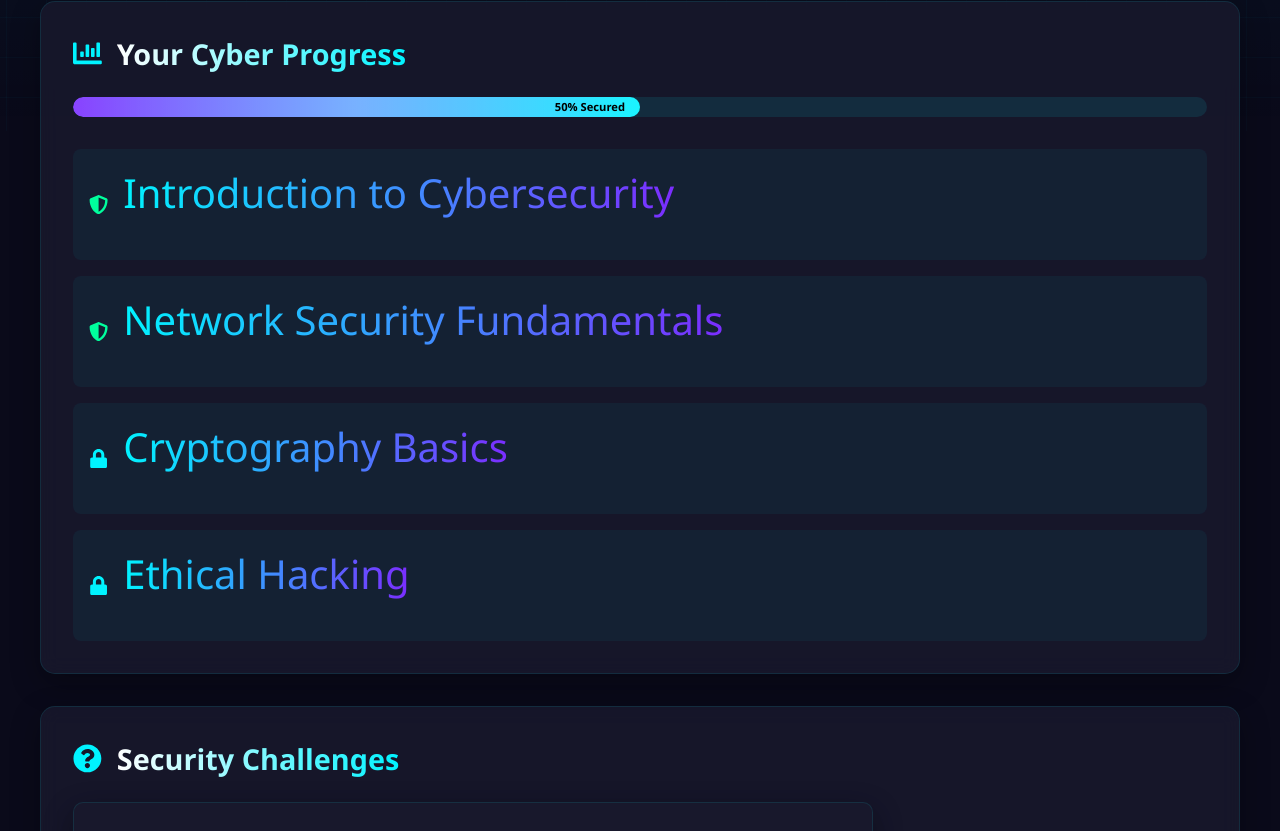
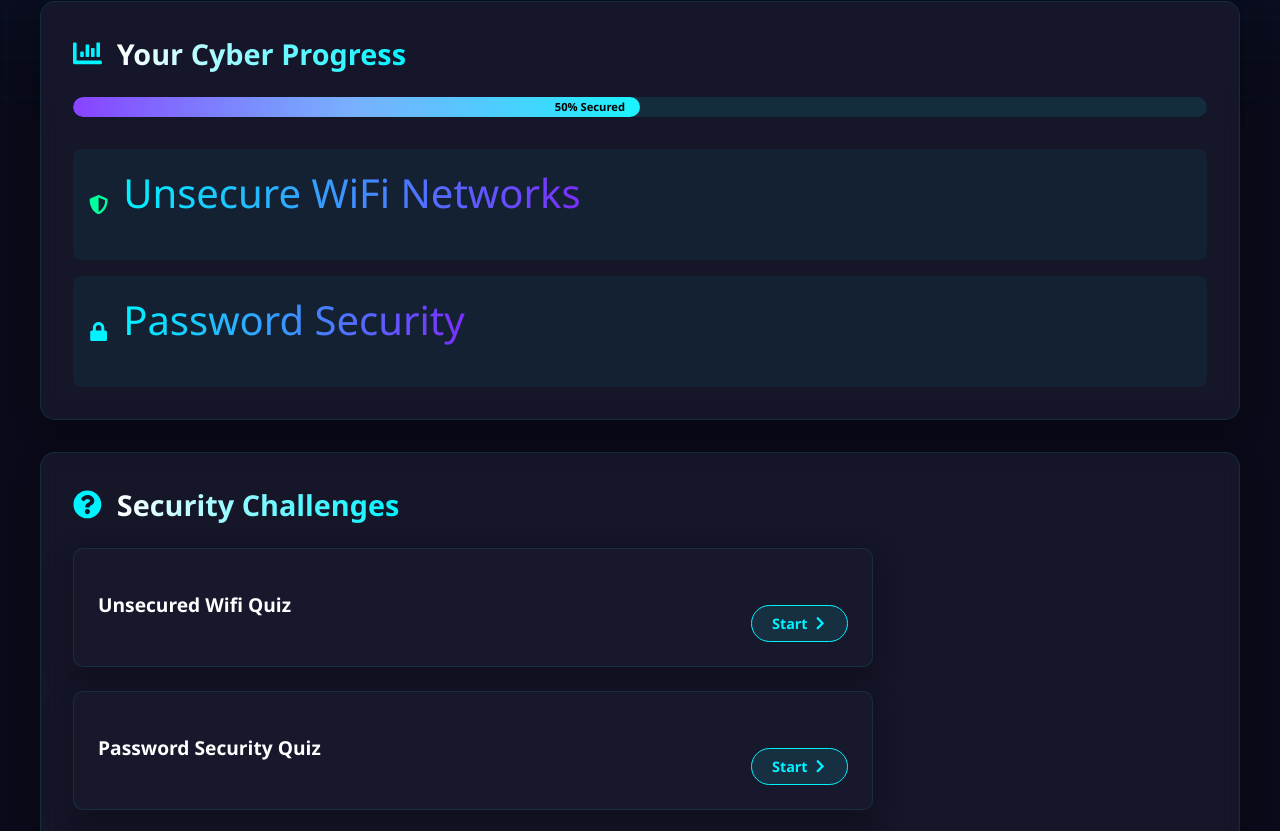
Before and after one commit to teolentu1/scenarios2, a React (Create React App) app: page / in a window 1280 px wide. Shown: the part 669-1500 px from the top of the page. Built offline with nearby package versions, Linux system fonts and the light colour scheme.

Commit message:
renamed modules on home

```diff
--- a/src/pages/Home.js
+++ b/src/pages/Home.js
@@ -6,10 +6,8 @@
 import { FaLock, FaShieldAlt, FaChartBar, FaQuestionCircle, FaChevronRight } from "react-icons/fa";
 
 const tempModules = [
-  { id: 1, title: "Introduction to Cybersecurity", completed: true },
-  { id: 2, title: "Network Security Fundamentals", completed: true },
-  { id: 3, title: "Cryptography Basics", completed: false },
-  { id: 4, title: "Ethical Hacking", completed: false },
+  { id: 1, title: "Unsecure WiFi Networks", completed: true },
+  { id: 2, title: "Password Security", completed: false },
 ];
 
 
```
